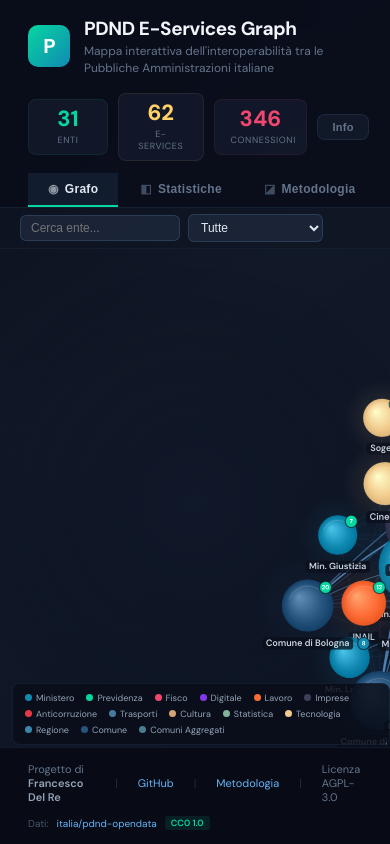
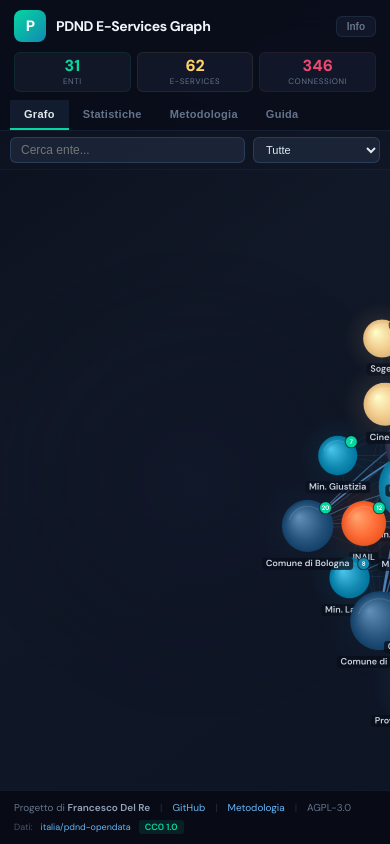
Before and after one commit to engineering87/pdnd-eservices-graph, a React (Vite) app: page / in a window 390 px wide. Built offline with nearby package versions, Linux system fonts and the light colour scheme; the HTML template or start-up script is replaced by a standard one.

Commit message:
feat: add mobile/touch support with responsive layout and pinch-to-zoom

```diff
--- a/src/components/Footer.jsx
+++ b/src/components/Footer.jsx
@@ -1,16 +1,20 @@
+import { useIsMobile } from "../utils/useIsMobile";
+
 export default function Footer() {
+  const m = useIsMobile();
+
   return (
-    <footer style={{ background: "rgba(8,11,20,.9)", borderTop: "1px solid rgba(100,160,220,.1)", padding: "14px 28px", display: "flex", justifyContent: "space-between", alignItems: "center", flexWrap: "wrap", gap: 12, zIndex: 20 }}>
-      <div style={{ display: "flex", alignItems: "center", gap: 20, fontSize: 11, color: "#64748b" }}>
+    <footer style={{ background: "rgba(8,11,20,.9)", borderTop: "1px solid rgba(100,160,220,.1)", padding: m ? "10px 14px" : "14px 28px", display: "flex", flexDirection: m ? "column" : "row", justifyContent: "space-between", alignItems: m ? "flex-start" : "center", gap: m ? 6 : 12, zIndex: 20 }}>
+      <div style={{ display: "flex", alignItems: "center", gap: m ? 10 : 20, fontSize: m ? 10 : 11, color: "#64748b", flexWrap: "wrap" }}>
         <span>Progetto di <span style={{ color: "#94a3b8", fontWeight: 600 }}>Francesco Del Re</span></span>
         <span style={{ opacity: .3 }}>|</span>
         <a href="https://github.com/engineering87/pdnd-eservices-graph" target="_blank" rel="noopener" style={{ color: "#64b5f6", textDecoration: "none" }}>GitHub</a>
         <span style={{ opacity: .3 }}>|</span>
         <a href="https://github.com/engineering87/pdnd-eservices-graph/blob/main/METODOLOGIA.md" target="_blank" rel="noopener" style={{ color: "#64b5f6", textDecoration: "none" }}>Metodologia</a>
         <span style={{ opacity: .3 }}>|</span>
-        <span>Licenza AGPL-3.0</span>
+        <span>AGPL-3.0</span>
       </div>
-      <div style={{ display: "flex", alignItems: "center", gap: 8, fontSize: 10, color: "#475569" }}>
+      <div style={{ display: "flex", alignItems: "center", gap: 8, fontSize: m ? 9 : 10, color: "#475569" }}>
         <span>Dati:</span>
         <a href="https://github.com/italia/pdnd-opendata" target="_blank" rel="noopener" style={{ color: "#64b5f6", textDecoration: "none" }}>italia/pdnd-opendata</a>
         <span style={{ padding: "1px 6px", borderRadius: 3, background: "rgba(6,214,160,.1)", color: "#06d6a0", fontSize: 9, fontWeight: 600 }}>CC0 1.0</span>
--- a/src/components/GraphView.jsx
+++ b/src/components/GraphView.jsx
@@ -2,6 +2,7 @@ import { useState, useEffect, useRef, useCallback, useMemo } from "react";
 import PDND_DATA from "../data/pdnd-data.json";
 import { CATEGORY_COLORS } from "../constants/colors";
 import { buildGraph } from "../utils/buildGraph";
+import { useIsMobile } from "../utils/useIsMobile";
 
 function gR(n) { return 14 + Math.sqrt(n.totalConnections) * 4.5; }
 
@@ -11,6 +12,7 @@ function lgt(hex, amount) {
 }
 
 export default function GraphView() {
+  const m = useIsMobile();
   const canvasRef = useRef(null);
   const [dim, setDim] = useState({ w: 960, h: 700 });
   const [selNode, setSelNode] = useState(null);
@@ -27,6 +29,7 @@ export default function GraphView() {
   const lcRef = useRef({});
   const graph = useRef(buildGraph(PDND_DATA));
   const cats = useMemo(() => ["Tutte", ...new Set(PDND_DATA.enti.map(e => e.categoria))], []);
+  const lastTouchDist = useRef(null);
 
   // ── Simulation ──────────────────────────────────────────────
 
@@ -65,12 +68,9 @@ export default function GraphView() {
     if (simRef.current && !simRef.current.stopped) simRef.current.tick();
     ctx.clearRect(0, 0, cv.width, cv.height);
 
-    // Background gradient
     const bgGrad = ctx.createRadialGradient(cv.width / 2, cv.height / 2, 0, cv.width / 2, cv.height / 2, cv.width * .6);
-    bgGrad.addColorStop(0, "rgba(20,28,50,.3)");
-    bgGrad.addColorStop(1, "rgba(10,14,26,0)");
-    ctx.fillStyle = bgGrad;
-    ctx.fillRect(0, 0, cv.width, cv.height);
+    bgGrad.addColorStop(0, "rgba(20,28,50,.3)"); bgGrad.addColorStop(1, "rgba(10,14,26,0)");
+    ctx.fillStyle = bgGrad; ctx.fillRect(0, 0, cv.width, cv.height);
 
     ctx.save(); ctx.translate(t.x, t.y); ctx.scale(t.k, t.k);
     const nodes = nodesRef.current, links = linksRef.current;
@@ -86,8 +86,7 @@ export default function GraphView() {
       const hl = (selNode && (s.id === selNode.id || tg.id === selNode.id)) || (hovNode && (s.id === hovNode.id || tg.id === hovNode.id));
       const dim2 = isFilt && (!vis.has(s.id) || !vis.has(tg.id));
       const mx = (s.x + tg.x) / 2, my = (s.y + tg.y) / 2;
-      const dx = tg.x - s.x, dy = tg.y - s.y;
-      const dist = Math.sqrt(dx * dx + dy * dy) || 1;
+      const dx = tg.x - s.x, dy = tg.y - s.y, dist = Math.sqrt(dx * dx + dy * dy) || 1;
       const curvature = w > 1 ? 12 : 0;
       const cx2 = mx + (-dy / dist) * curvature, cy2 = my + (dx / dist) * curvature;
 
@@ -116,34 +115,27 @@ export default function GraphView() {
       if (isFilt && !vis.has(n.id)) { const r = gR(n) * .35; ctx.beginPath(); ctx.arc(n.x, n.y, r, 0, Math.PI * 2); ctx.fillStyle = "rgba(40,50,65,.15)"; ctx.fill(); return; }
       const r = gR(n), col = CATEGORY_COLORS[n.categoria] || "#667", isSel = selNode?.id === n.id, isHov = hovNode?.id === n.id;
 
-      // Outer glow
       if (isSel || isHov) {
         const g = ctx.createRadialGradient(n.x, n.y, r * .5, n.x, n.y, r * 4);
         g.addColorStop(0, col + "55"); g.addColorStop(.5, col + "18"); g.addColorStop(1, col + "00");
         ctx.beginPath(); ctx.arc(n.x, n.y, r * 4, 0, Math.PI * 2); ctx.fillStyle = g; ctx.fill();
       }
 
-      // Ambient glow
       const ambGlow = ctx.createRadialGradient(n.x, n.y, r, n.x, n.y, r * 2);
       ambGlow.addColorStop(0, col + "12"); ambGlow.addColorStop(1, col + "00");
       ctx.beginPath(); ctx.arc(n.x, n.y, r * 2, 0, Math.PI * 2); ctx.fillStyle = ambGlow; ctx.fill();
 
-      // Body
       ctx.beginPath(); ctx.arc(n.x, n.y, r, 0, Math.PI * 2);
       const g2 = ctx.createRadialGradient(n.x - r * .35, n.y - r * .35, 0, n.x, n.y, r);
       g2.addColorStop(0, lgt(col, 60)); g2.addColorStop(.7, col); g2.addColorStop(1, lgt(col, -20));
       ctx.fillStyle = g2; ctx.fill();
 
-      // Ring
       ctx.strokeStyle = isSel ? "#fff" : isHov ? "rgba(255,255,255,.8)" : col + "40";
-      ctx.lineWidth = isSel ? 2.5 : isHov ? 2 : 1;
-      ctx.stroke();
+      ctx.lineWidth = isSel ? 2.5 : isHov ? 2 : 1; ctx.stroke();
 
-      // Inner highlight
       ctx.beginPath(); ctx.arc(n.x, n.y, r * .75, Math.PI * 1.1, Math.PI * 1.7);
       ctx.strokeStyle = "rgba(255,255,255,.12)"; ctx.lineWidth = 1.5; ctx.stroke();
 
-      // Label
       const fs = Math.max(8, Math.min(12, r * .6));
       ctx.font = `600 ${fs}px 'DM Sans',-apple-system,sans-serif`;
       const textW = ctx.measureText(n.name).width;
@@ -155,7 +147,6 @@ export default function GraphView() {
       ctx.fillStyle = isSel || isHov ? "#fff" : "#cbd5e1";
       ctx.fillText(n.name, n.x, labelY);
 
-      // Badge
       if (n.totalConnections > 5) {
         const bx = n.x + r * .7, by = n.y - r * .7;
         ctx.beginPath(); ctx.arc(bx, by, 8, 0, Math.PI * 2);
@@ -172,7 +163,7 @@ export default function GraphView() {
 
   useEffect(() => { cancelAnimationFrame(afRef.current); draw(); }, [draw]);
 
-  // ── Interaction ─────────────────────────────────────────────
+  // ── Mouse interaction ───────────────────────────────────────
 
   function s2w(sx, sy) { const t = tRef.current; return { x: (sx - t.x) / t.k, y: (sy - t.y) / t.k }; }
   function findN(wx, wy) { for (let i = nodesRef.current.length - 1; i >= 0; i--) { const n = nodesRef.current[i], r = gR(n) + 4; if ((n.x - wx) ** 2 + (n.y - wy) ** 2 < r ** 2) return n; } return null; }
@@ -182,6 +173,63 @@ export default function GraphView() {
   const onMM = e => { const { sx, sy } = getXY(e); const { x: wx, y: wy } = s2w(sx, sy); if (dragRef.current) { dragRef.current.node.fx = wx - dragRef.current.ox; dragRef.current.node.fy = wy - dragRef.current.oy; simRef.current?.reheat(); } else if (panRef.current) { tRef.current.x = panRef.current.tx + e.clientX - panRef.current.sx; tRef.current.y = panRef.current.ty + e.clientY - panRef.current.sy; } else { const nd = findN(wx, wy); setHovNode(nd); canvasRef.current.style.cursor = nd ? "pointer" : "grab"; } };
   const onMU = () => { if (dragRef.current) { dragRef.current.node.fx = null; dragRef.current.node.fy = null; dragRef.current = null; simRef.current?.reheat(); } panRef.current = null; };
   const onWh = e => { e.preventDefault(); const { sx: mx, sy: my } = getXY(e); const t = tRef.current, f = e.deltaY < 0 ? 1.08 : .93, nk = Math.max(.15, Math.min(5, t.k * f)); t.x = mx - (mx - t.x) * (nk / t.k); t.y = my - (my - t.y) * (nk / t.k); t.k = nk; };
+
+  // ── Touch interaction ───────────────────────────────────────
+
+  const getTouchXY = (touch) => { const rc = canvasRef.current.getBoundingClientRect(); return { sx: (touch.clientX - rc.left) * (canvasRef.current.width / rc.width), sy: (touch.clientY - rc.top) * (canvasRef.current.height / rc.height) }; };
+
+  const onTS = e => {
+    e.preventDefault();
+    if (e.touches.length === 1) {
+      const { sx, sy } = getTouchXY(e.touches[0]);
+      const { x: wx, y: wy } = s2w(sx, sy), nd = findN(wx, wy);
+      if (nd) { dragRef.current = { node: nd, ox: wx - nd.x, oy: wy - nd.y }; nd.fx = nd.x; nd.fy = nd.y; setSelNode(nd); simRef.current?.reheat(); }
+      else { panRef.current = { sx: e.touches[0].clientX, sy: e.touches[0].clientY, tx: tRef.current.x, ty: tRef.current.y }; setSelNode(null); }
+    } else if (e.touches.length === 2) {
+      const dx = e.touches[0].clientX - e.touches[1].clientX;
+      const dy = e.touches[0].clientY - e.touches[1].clientY;
+      lastTouchDist.current = Math.sqrt(dx * dx + dy * dy);
+    }
+  };
+
+  const onTM = e => {
+    e.preventDefault();
+    if (e.touches.length === 1) {
+      if (dragRef.current) {
+        const { sx, sy } = getTouchXY(e.touches[0]);
+        const { x: wx, y: wy } = s2w(sx, sy);
+        dragRef.current.node.fx = wx - dragRef.current.ox;
+        dragRef.current.node.fy = wy - dragRef.current.oy;
+        simRef.current?.reheat();
+      } else if (panRef.current) {
+        tRef.current.x = panRef.current.tx + e.touches[0].clientX - panRef.current.sx;
+        tRef.current.y = panRef.current.ty + e.touches[0].clientY - panRef.current.sy;
+      }
+    } else if (e.touches.length === 2 && lastTouchDist.current) {
+      const dx = e.touches[0].clientX - e.touches[1].clientX;
+      const dy = e.touches[0].clientY - e.touches[1].clientY;
+      const dist = Math.sqrt(dx * dx + dy * dy);
+      const scale = dist / lastTouchDist.current;
+      const t = tRef.current;
+      const rc = canvasRef.current.getBoundingClientRect();
+      const mx = ((e.touches[0].clientX + e.touches[1].clientX) / 2 - rc.left) * (canvasRef.current.width / rc.width);
+      const my = ((e.touches[0].clientY + e.touches[1].clientY) / 2 - rc.top) * (canvasRef.current.height / rc.height);
+      const nk = Math.max(.15, Math.min(5, t.k * scale));
+      t.x = mx - (mx - t.x) * (nk / t.k);
+      t.y = my - (my - t.y) * (nk / t.k);
+      t.k = nk;
+      lastTouchDist.current = dist;
+    }
+  };
+
+  const onTE = e => {
+    e.preventDefault();
+    if (dragRef.current) { dragRef.current.node.fx = null; dragRef.current.node.fy = null; dragRef.current = null; simRef.current?.reheat(); }
+    panRef.current = null;
+    lastTouchDist.current = null;
+  };
+
+  // ── Resize ──────────────────────────────────────────────────
 
   useEffect(() => {
     const rs = () => { const c = canvasRef.current?.parentElement; if (!c) return; setDim({ w: c.clientWidth, h: c.clientHeight }); if (canvasRef.current) { canvasRef.current.width = c.clientWidth * 2; canvasRef.current.height = c.clientHeight * 2; } };
@@ -193,16 +241,21 @@ export default function GraphView() {
   return (
     <div style={{ flex: 1, display: "flex", flexDirection: "column", position: "relative", overflow: "hidden" }}>
       {/* Toolbar */}
-      <div style={{ display: "flex", alignItems: "center", gap: 8, padding: "6px 20px", background: "rgba(15,20,35,.5)", borderBottom: "1px solid rgba(100,160,220,.06)", flexWrap: "wrap", zIndex: 10 }}>
-        <input type="text" placeholder="Cerca ente..." value={search} onChange={e => setSearch(e.target.value)} style={{ background: "rgba(30,40,60,.8)", border: "1px solid rgba(100,160,220,.2)", borderRadius: 6, padding: "5px 10px", color: "#e2e8f0", fontSize: 12, outline: "none", width: 160 }} />
-        <select value={filterCat} onChange={e => setFilterCat(e.target.value)} style={{ background: "rgba(30,40,60,.8)", border: "1px solid rgba(100,160,220,.2)", borderRadius: 6, padding: "5px 8px", color: "#e2e8f0", fontSize: 12, outline: "none" }}>{cats.map(c => <option key={c} value={c}>{c}</option>)}</select>
+      <div style={{ display: "flex", alignItems: "center", gap: 8, padding: m ? "6px 10px" : "6px 20px", background: "rgba(15,20,35,.5)", borderBottom: "1px solid rgba(100,160,220,.06)", flexWrap: "wrap", zIndex: 10 }}>
+        <input type="text" placeholder="Cerca ente..." value={search} onChange={e => setSearch(e.target.value)} style={{ background: "rgba(30,40,60,.8)", border: "1px solid rgba(100,160,220,.2)", borderRadius: 6, padding: "5px 10px", color: "#e2e8f0", fontSize: 12, outline: "none", width: m ? 120 : 160, flex: m ? 1 : undefined }} />
+        <select value={filterCat} onChange={e => setFilterCat(e.target.value)} style={{ background: "rgba(30,40,60,.8)", border: "1px solid rgba(100,160,220,.2)", borderRadius: 6, padding: "5px 8px", color: "#e2e8f0", fontSize: m ? 11 : 12, outline: "none" }}>{cats.map(c => <option key={c} value={c}>{c}</option>)}</select>
       </div>
 
       {/* Canvas */}
       <div style={{ flex: 1, position: "relative" }}>
-        <canvas ref={canvasRef} width={dim.w * 2} height={dim.h * 2} style={{ width: "100%", height: "100%", cursor: "grab" }} onMouseDown={onMD} onMouseMove={onMM} onMouseUp={onMU} onMouseLeave={onMU} onWheel={onWh} />
+        <canvas ref={canvasRef} width={dim.w * 2} height={dim.h * 2}
+          style={{ width: "100%", height: "100%", cursor: "grab", touchAction: "none" }}
+          onMouseDown={onMD} onMouseMove={onMM} onMouseUp={onMU} onMouseLeave={onMU} onWheel={onWh}
+          onTouchStart={onTS} onTouchMove={onTM} onTouchEnd={onTE} onTouchCancel={onTE}
+        />
 
         {/* Legend */}
+        {!m && (
           <div style={{ position: "absolute", bottom: 12, left: 12, background: "rgba(10,14,26,.88)", borderRadius: 8, border: "1px solid rgba(100,160,220,.1)", padding: "8px 12px", display: "flex", flexWrap: "wrap", gap: "4px 12px", maxWidth: 380 }}>
             {Object.entries(CATEGORY_COLORS).map(([cat, col]) => (
               <div key={cat} style={{ display: "flex", alignItems: "center", gap: 4, fontSize: 9, cursor: "pointer", opacity: filterCat === "Tutte" || filterCat === cat ? 1 : .4 }} onClick={() => setFilterCat(filterCat === cat ? "Tutte" : cat)}>
@@ -211,11 +264,17 @@ export default function GraphView() {
               </div>
             ))}
           </div>
+        )}
 
         {/* Detail panel */}
         {selNode && (
-          <div style={{ position: "absolute", top: 0, right: 0, bottom: 0, width: 330, background: "rgba(10,14,26,.94)", borderLeft: "1px solid rgba(100,160,220,.1)", padding: 16, overflowY: "auto", backdropFilter: "blur(14px)", zIndex: 10 }}>
+          <div style={{
+            position: "absolute", right: 0, bottom: 0,
+            ...(m ? { left: 0, top: "40%", borderTop: "1px solid rgba(100,160,220,.1)", borderRadius: "14px 14px 0 0" } : { top: 0, width: 330, borderLeft: "1px solid rgba(100,160,220,.1)" }),
+            background: "rgba(10,14,26,.96)", padding: 16, overflowY: "auto", backdropFilter: "blur(14px)", zIndex: 10,
+          }}>
             <button onClick={() => setSelNode(null)} style={{ position: "absolute", top: 10, right: 12, background: "none", border: "none", color: "#64748b", fontSize: 16, cursor: "pointer", lineHeight: 1, zIndex: 1 }}>✕</button>
+            {m && <div style={{ width: 36, height: 4, borderRadius: 2, background: "rgba(100,160,220,.2)", margin: "0 auto 12px" }} />}
             {(() => { const col = CATEGORY_COLORS[selNode.categoria] || "#667"; return (<div>
               <div style={{ display: "flex", alignItems: "center", gap: 10, marginBottom: 14 }}>
                 <div style={{ width: 38, height: 38, borderRadius: "50%", background: `linear-gradient(135deg,${col},${col}88)`, display: "flex", alignItems: "center", justifyContent: "center", fontSize: 15, fontWeight: 800, flexShrink: 0 }}>{selNode.name[0]}</div>
--- a/src/components/Header.jsx
+++ b/src/components/Header.jsx
@@ -1,3 +1,5 @@
+import { useIsMobile } from "../utils/useIsMobile";
+
 const TABS = [
   { id: "grafo", label: "Grafo", icon: "◉" },
   { id: "statistiche", label: "Statistiche", icon: "◧" },
@@ -6,54 +8,41 @@ const TABS = [
 ];
 
 export default function Header({ stats, activeTab, onTabChange, onAbout }) {
+  const m = useIsMobile();
+
   return (
     <header style={{ background: "rgba(10,14,26,.85)", backdropFilter: "blur(16px)", borderBottom: "1px solid rgba(100,160,220,.12)", zIndex: 20, position: "relative" }}>
-      <div style={{ display: "flex", alignItems: "center", justifyContent: "space-between", padding: "16px 28px 12px", flexWrap: "wrap", gap: 16 }}>
-        <div style={{ display: "flex", alignItems: "center", gap: 14 }}>
-          <div style={{ width: 42, height: 42, borderRadius: 10, background: "linear-gradient(135deg,#06d6a0,#118ab2)", display: "flex", alignItems: "center", justifyContent: "center", fontSize: 20, fontWeight: 800, color: "#fff", letterSpacing: -1, flexShrink: 0 }}>P</div>
+      <div style={{ display: "flex", alignItems: "center", justifyContent: "space-between", padding: m ? "10px 14px 8px" : "16px 28px 12px", flexWrap: "wrap", gap: m ? 10 : 16 }}>
+        <div style={{ display: "flex", alignItems: "center", gap: m ? 10 : 14, flex: m ? "1 1 auto" : undefined }}>
+          <div style={{ width: m ? 32 : 42, height: m ? 32 : 42, borderRadius: m ? 8 : 10, background: "linear-gradient(135deg,#06d6a0,#118ab2)", display: "flex", alignItems: "center", justifyContent: "center", fontSize: m ? 15 : 20, fontWeight: 800, color: "#fff", letterSpacing: -1, flexShrink: 0 }}>P</div>
           <div>
-            <div style={{ fontSize: 19, fontWeight: 700, letterSpacing: -.4, color: "#f1f5f9" }}>PDND E-Services Graph</div>
-            <div style={{ fontSize: 12, color: "#64748b", marginTop: 2, lineHeight: 1.4, maxWidth: 420 }}>
-              Mappa interattiva dell'interoperabilità tra le Pubbliche Amministrazioni italiane
-            </div>
+            <div style={{ fontSize: m ? 14 : 19, fontWeight: 700, letterSpacing: -.4, color: "#f1f5f9" }}>PDND E-Services Graph</div>
+            {!m && <div style={{ fontSize: 12, color: "#64748b", marginTop: 2, lineHeight: 1.4, maxWidth: 420 }}>Mappa interattiva dell'interoperabilità tra le Pubbliche Amministrazioni italiane</div>}
           </div>
+          {m && <button onClick={onAbout} style={{ marginLeft: "auto", padding: "4px 10px", borderRadius: 6, background: "rgba(30,40,60,.4)", border: "1px solid rgba(100,160,220,.12)", color: "#64748b", fontSize: 10, fontWeight: 600, cursor: "pointer" }}>Info</button>}
         </div>
 
-        <div style={{ display: "flex", gap: 10, alignItems: "center" }}>
-          {[
-            ["Enti", stats.enti, "#06d6a0", "Enti aderenti rappresentati"],
-            ["E-Services", stats.es, "#ffd166", "Servizi digitali mappati"],
-            ["Connessioni", stats.conn, "#ef476f", "Relazioni erogatore–fruitore"],
-          ].map(([label, value, color, tooltip]) => (
-            <div key={label} title={tooltip} style={{ textAlign: "center", padding: "8px 16px", background: "rgba(30,40,60,.4)", borderRadius: 8, border: `1px solid ${color}15`, minWidth: 80 }}>
-              <div style={{ fontSize: 22, fontWeight: 800, color, lineHeight: 1 }}>{value}</div>
-              <div style={{ color: "#64748b", fontSize: 9, letterSpacing: .6, textTransform: "uppercase", marginTop: 4 }}>{label}</div>
+        <div style={{ display: "flex", gap: m ? 6 : 10, alignItems: "center", ...(m ? { width: "100%", justifyContent: "center" } : {}) }}>
+          {[["Enti", stats.enti, "#06d6a0"], ["E-Services", stats.es, "#ffd166"], ["Connessioni", stats.conn, "#ef476f"]].map(([label, value, color]) => (
+            <div key={label} style={{ textAlign: "center", padding: m ? "5px 10px" : "8px 16px", background: "rgba(30,40,60,.4)", borderRadius: m ? 6 : 8, border: `1px solid ${color}15`, flex: m ? 1 : undefined, minWidth: m ? 0 : 80 }}>
+              <div style={{ fontSize: m ? 16 : 22, fontWeight: 800, color, lineHeight: 1 }}>{value}</div>
+              <div style={{ color: "#64748b", fontSize: m ? 8 : 9, letterSpacing: .6, textTransform: "uppercase", marginTop: m ? 2 : 4 }}>{label}</div>
             </div>
           ))}
-          <button
-            onClick={onAbout}
-            title="Informazioni sull'applicazione"
-            style={{ padding: "6px 14px", borderRadius: 8, background: "rgba(30,40,60,.4)", border: "1px solid rgba(100,160,220,.12)", color: "#64748b", fontSize: 11, fontWeight: 600, cursor: "pointer", display: "flex", alignItems: "center", justifyContent: "center", letterSpacing: .3, transition: "all .2s" }}
-            onMouseEnter={e => { e.target.style.color = "#e2e8f0"; e.target.style.borderColor = "rgba(100,160,220,.3)"; }}
-            onMouseLeave={e => { e.target.style.color = "#64748b"; e.target.style.borderColor = "rgba(100,160,220,.12)"; }}
-          >Info</button>
+          {!m && <button onClick={onAbout} title="Informazioni sull'applicazione" style={{ padding: "6px 14px", borderRadius: 8, background: "rgba(30,40,60,.4)", border: "1px solid rgba(100,160,220,.12)", color: "#64748b", fontSize: 11, fontWeight: 600, cursor: "pointer", display: "flex", alignItems: "center", justifyContent: "center", letterSpacing: .3 }}>Info</button>}
         </div>
       </div>
 
-      <div style={{ display: "flex", padding: "0 28px", gap: 2 }}>
+      <div style={{ display: "flex", padding: m ? "0 10px" : "0 28px", gap: 0, overflowX: m ? "auto" : undefined, WebkitOverflowScrolling: "touch" }}>
         {TABS.map(tab => (
-          <button key={tab.id} onClick={() => onTabChange(tab.id)}
-            style={{
-              padding: "9px 20px", fontSize: 12, fontWeight: 600, cursor: "pointer",
-              background: activeTab === tab.id ? "rgba(100,160,220,.1)" : "transparent",
-              color: activeTab === tab.id ? "#e2e8f0" : "#64748b",
-              border: "none", borderBottom: activeTab === tab.id ? "2px solid #06d6a0" : "2px solid transparent",
-              letterSpacing: .3, transition: "all .2s",
-            }}
-            onMouseEnter={e => { if (activeTab !== tab.id) e.target.style.color = "#94a3b8"; }}
-            onMouseLeave={e => { if (activeTab !== tab.id) e.target.style.color = "#64748b"; }}
-          >
-            <span style={{ marginRight: 6, opacity: .6 }}>{tab.icon}</span>{tab.label}
+          <button key={tab.id} onClick={() => onTabChange(tab.id)} style={{
+            padding: m ? "8px 14px" : "9px 20px", fontSize: m ? 11 : 12, fontWeight: 600, cursor: "pointer",
+            background: activeTab === tab.id ? "rgba(100,160,220,.1)" : "transparent",
+            color: activeTab === tab.id ? "#e2e8f0" : "#64748b",
+            border: "none", borderBottom: activeTab === tab.id ? "2px solid #06d6a0" : "2px solid transparent",
+            letterSpacing: .3, whiteSpace: "nowrap", flexShrink: 0,
+          }}>
+            {!m && <span style={{ marginRight: 6, opacity: .6 }}>{tab.icon}</span>}{tab.label}
           </button>
         ))}
       </div>
--- a/src/index.css
+++ b/src/index.css
@@ -11,6 +11,8 @@ html, body, #root {
   height: 100%;
   overflow: hidden;
   background: #0a0e1a;
+  touch-action: manipulation;
+  -webkit-tap-highlight-color: transparent;
 }
 
 body {
--- /dev/null
+++ b/src/utils/useIsMobile.js
@@ -0,0 +1,15 @@
+import { useState, useEffect } from "react";
+
+export function useIsMobile(breakpoint = 768) {
+  const [isMobile, setIsMobile] = useState(
+    typeof window !== "undefined" ? window.innerWidth < breakpoint : false
+  );
+
+  useEffect(() => {
+    const check = () => setIsMobile(window.innerWidth < breakpoint);
+    window.addEventListener("resize", check);
+    return () => window.removeEventListener("resize", check);
+  }, [breakpoint]);
+
+  return isMobile;
+}
```
Lines whose indentation alone changed are shown as unchanged.
